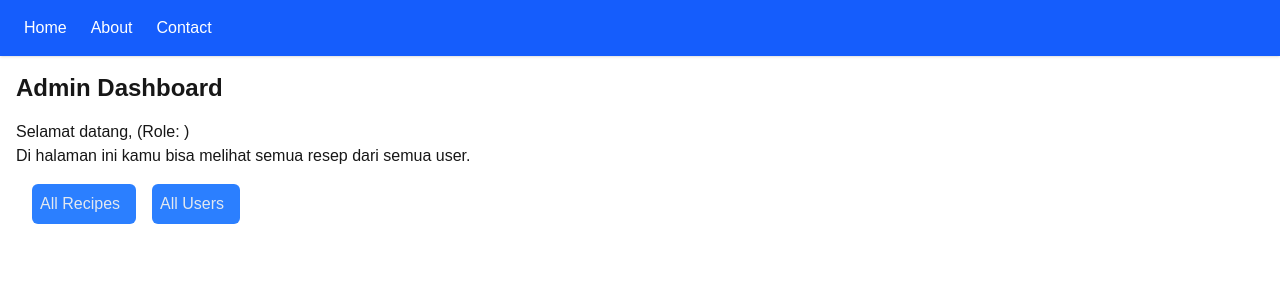
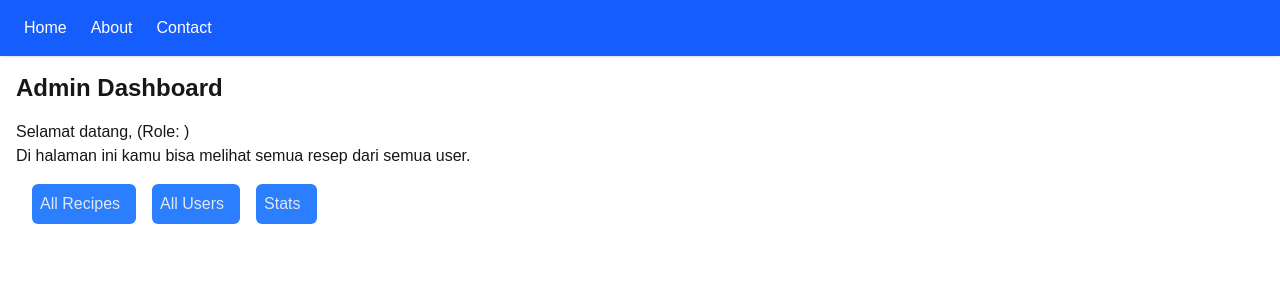
Before and after one commit to adekmo/30-days, a Next.js app: page /admin in a window 1280 px wide. Shown: the top 300 px of the page. Built offline with nearby package versions, Linux system fonts and the light colour scheme; no server answers.

Commit message:
admin page fix

```diff
--- a/app/admin/page.tsx
+++ b/app/admin/page.tsx
@@ -23,6 +23,11 @@ const AdminPage = () => {
               All Users
           </Link>
         </button>
+        <button className="bg-blue-500 p-2 m-2 rounded-md">
+          <Link href={`/admin/stats`} className="text-slate-200 hover:underline mr-2">
+              Stats
+          </Link>
+        </button>
       </div>
       {/* nanti kita tambahkan list resep semua user */}
     </div>
```
